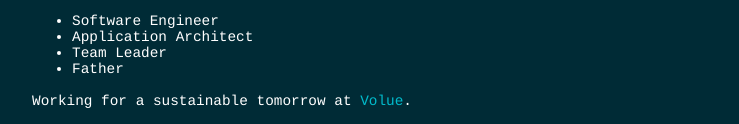
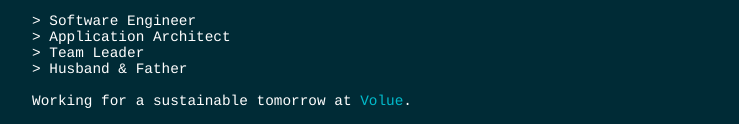
Before and after one commit to tbmsu/tbmsu-late2023, a plain HTML site: page index.html in a window 1280 px wide. Shown: the part 259-383 px from the top of the page, without its empty margins (233-972 px from the left). Drawn offline with nearby package versions, Linux system fonts and the light colour scheme.

Commit message:
Do some formatting

```diff
--- a/index.css
+++ b/index.css
@@ -3,10 +3,20 @@ body {
     /* 012456 002B36 */
 }
 
-ul,
 h1,
 h2,
 h3 {
+    margin: 0;
+}
+
+ul {
+    list-style: none;
+    margin: 0;
+    padding-left: 0;
+}
+
+ul li:before {
+    content: '> ';
     margin: 0;
 }
 
--- a/index.html
+++ b/index.html
@@ -14,7 +14,7 @@ $$$$$$\   $$$$$$$\  $$$$$$\$$$$\   $$$$$$$\ $$\   $$\
   $$ |    $$ |  $$ |$$ / $$ / $$ |\$$$$$$\  $$ |  $$ |
   $$ |$$\ $$ |  $$ |$$ | $$ | $$ | \____$$\ $$ |  $$ |
   \$$$$  |$$$$$$$  |$$ | $$ | $$ |$$$$$$$  |\$$$$$$  | $$\
-   \____/ \_______/ \__| \__| \__|\_______/  \______/  \__|
+   \____/ \_______/ \__| \__| \__|\_______/  \______/  \__|   (ver 4.0.3)
     </pre>
   <div id="console"></div>
   <script type="text/javascript" src="https://code.jquery.com/jquery-1.12.4.min.js"></script>
```
Also changed, not shown: tbmsu.txt. Lines whose indentation alone changed are shown as unchanged.
